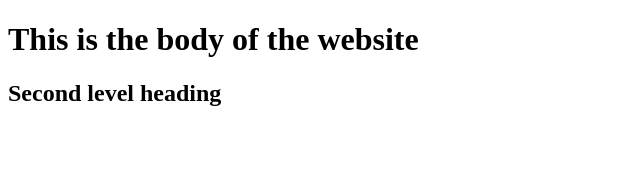
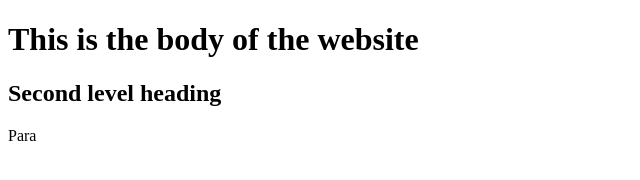
Before and after one commit to adevanshu22/git-demo, a plain HTML site: page web/index.html in a window 1280 px wide. Shown: the full height of the page, 0-640 px from the left. Drawn offline with Linux system fonts and the light colour scheme.

Commit message:
Added para in index.html file

```diff
--- a/web/index.html
+++ b/web/index.html
@@ -1,3 +1,4 @@
+
 <!DOCTYPE html>
 <html lang="en">
 <head>
@@ -9,5 +10,6 @@
 <body>
 	<h1>This is the body of the website</h1>
 	<h2> Second level heading </h2>
+	<p> Para </p>
 </body>
 </html>
```
